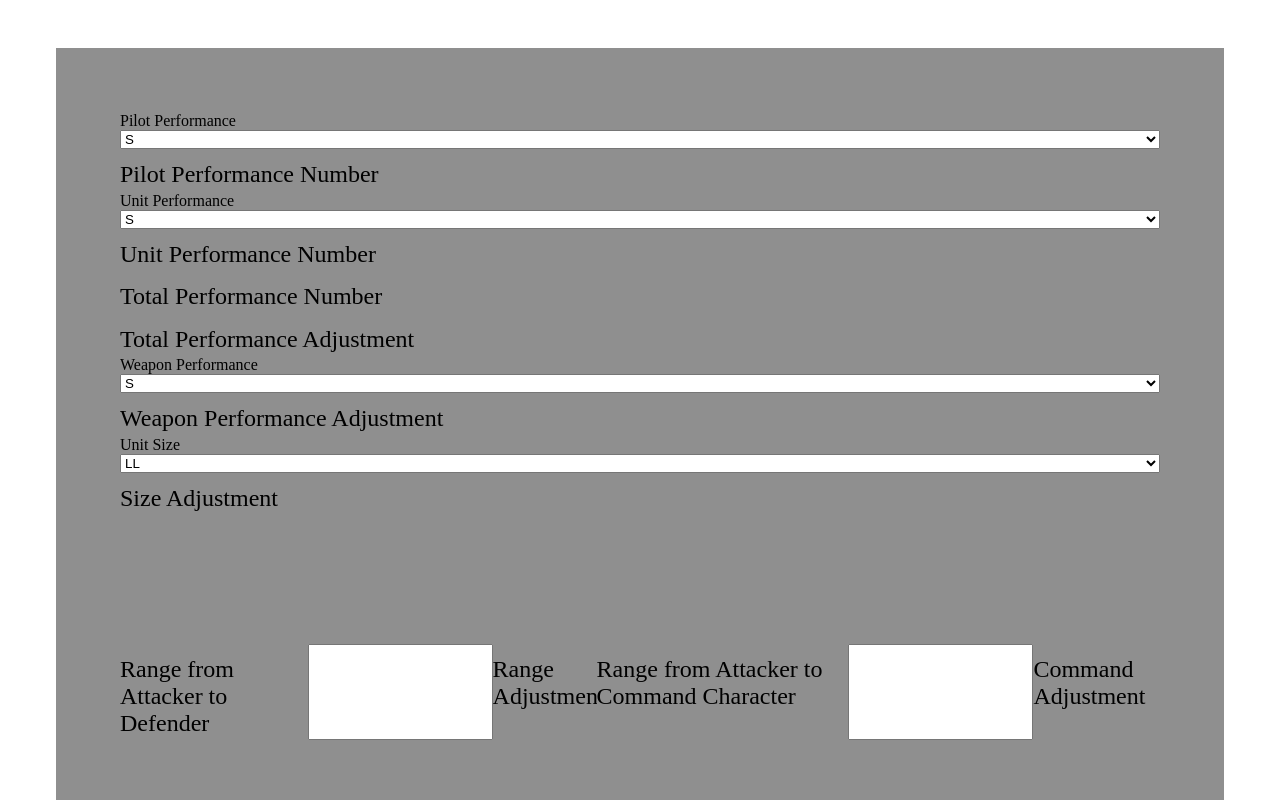
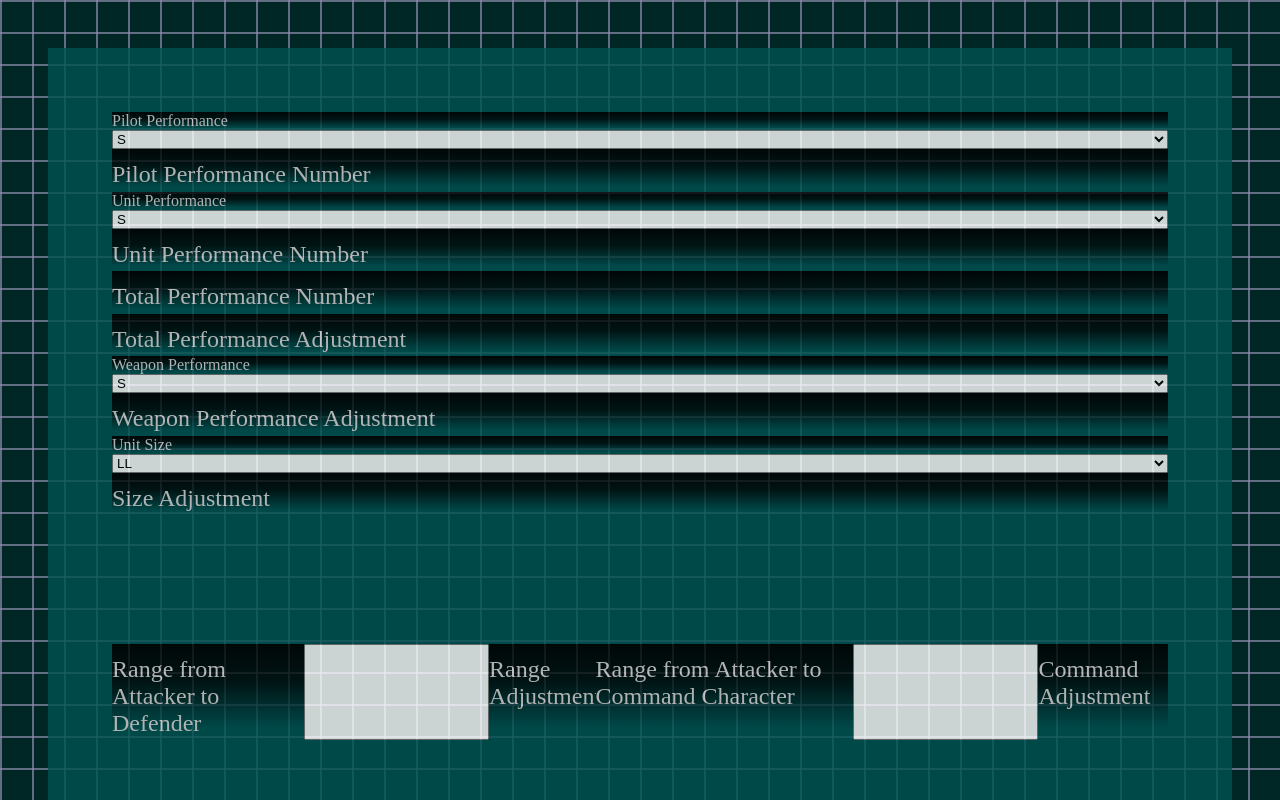
Before and after one commit to VenturingGuy/customCalculator, a plain HTML site: page index.html in a window 1280 px wide. Shown: the top 800 px of the page. Drawn offline with Linux system fonts and the light colour scheme.

Commit message:
added further styling

```diff
--- a/resources/css/style.css
+++ b/resources/css/style.css
@@ -1,6 +1,20 @@
+body {
+    margin: 0;
+    padding: 0;
+
+    width: 100%;
+    height: 100vh;
+
+    background: #002626;
+    background-image: linear-gradient(rgba(141, 141, 172, .7) .1em,
+    transparent .1em), linear-gradient(90deg, rgba(141, 141, 172, .7) .1em,
+    transparent .1em);
+
+    background-size: 2em 2em;
+}
+
 h1, h2, h3, h4, h5, h6 {
-    color: #000000;
-    background: none;
+    color: #ddd5d5;
     font-weight: normal;
     margin: 0;
     overflow: hidden;
@@ -8,10 +22,16 @@ h1, h2, h3, h4, h5, h6 {
     padding-bottom: 0.15em;
 }
 
+label, #display h2{
+    color: #ddd5d5;
+    background-color: #000000;
+    background: linear-gradient(180deg, rgba(0,0,0,1) 1%, rgba(0,0,0,0.8) 40%, rgba(0,0,0,0) 88%)
+}
 #display {
     display: flex;
     flex-direction: column;
-    background-color: #8f8f8f;
+    background-color: #005252;
+    opacity: 0.8;
     margin: 3em;
 }
 
```
